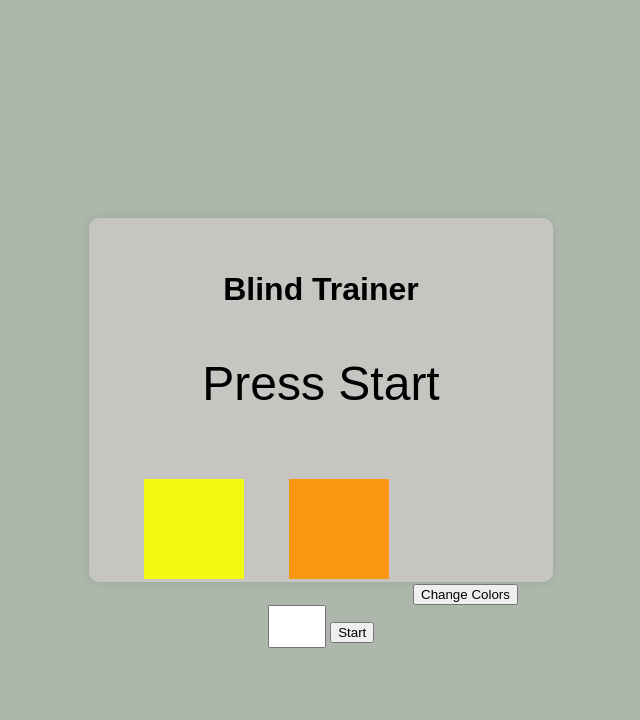
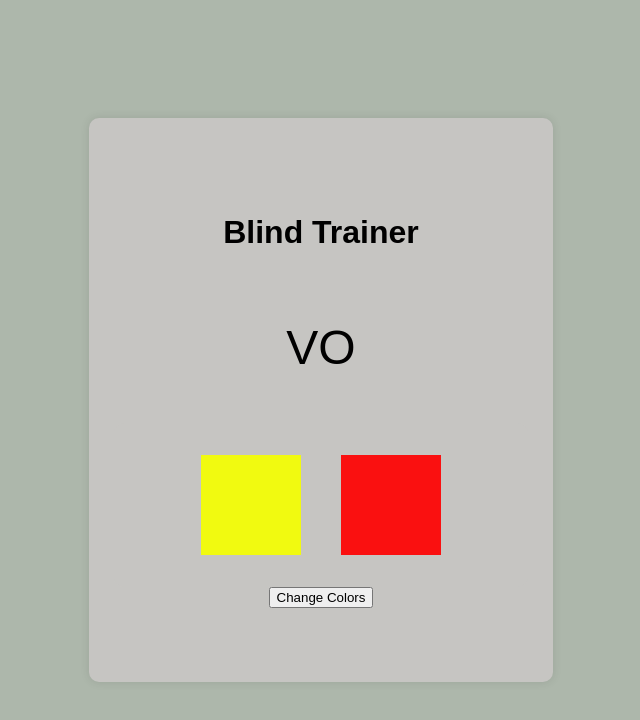
Before and after one commit to chloeboireaudevier/BlindTrainerWeb, a plain HTML site: page index.html in a window 1280 px wide. Both pictures are taken after a click on the button "Change Colors". Shown: the whole page, without its empty margins (319-959 px from the left). Drawn offline with Linux system fonts and the light colour scheme.

Commit message:
edges and name of edges displayed (no randomized colors)

```diff
--- a/index.html
+++ b/index.html
@@ -11,17 +11,19 @@
   <div class="container">
     <h1>Blind Trainer</h1>
     <p id="char-display">Press Start</p>
-
-    <!-- Squares -->
-    <div class="square" id="square1"></div>
-    <div class="square" id="square2"></div>
-
+    <div class="square-container">
+        <!-- Squares -->
+        <div class="square" id="square1"></div>
+        <div class="square" id="square2"></div>
+    </div>
     <!-- Button to trigger color change -->
     <button id="changeColorButton">Change Colors</button>
 
+    <!--
     <input type="text" id="input-box" autofocus />
     <button onclick="startTraining()">Start</button>
     <p id="feedback"></p>
+-->
   </div>
   <script src="script.js"></script>
 </body>
--- a/script.js
+++ b/script.js
@@ -4,12 +4,36 @@ let currentChar = '';
 function getRandomCorner() {
     const randomIndex = Math.floor(Math.random() * CONST.corners_key_list.length);
     const randomKey = CONST.corners_key_list[randomIndex];
-
     const value = CONST.corners.get(randomKey);
-
     return [randomKey,value]
 }
 
+function getRandomEdge() {
+    const randomIndex = Math.floor(Math.random() * CONST.edges_key_list.length);
+    const randomKey = CONST.edges_key_list[randomIndex];
+    const value = CONST.edges.get(randomKey);
+    return [randomKey,value]
+}
+
+function changeColors() {
+    // Get the square elements by ID
+    const square1 = document.getElementById('square1');
+    const square2 = document.getElementById('square2');
+
+    // Set new random colors for the squares
+    const res = getRandomEdge();
+    square1.style.backgroundColor = res[0][0];
+    square2.style.backgroundColor = res[0][1];
+    document.getElementById('char-display').textContent = res[1];
+
+}
+
+// Add event listener to the button
+document.getElementById('changeColorButton').addEventListener('click', changeColors);
+
+
+
+/*
 function startTraining() {
   nextChar();
   document.getElementById('feedback').textContent = '';
@@ -34,32 +58,4 @@ document.getElementById('input-box').addEventListener('input', function(e) {
     nextChar();
   }
 });
-
-// Function to generate random colors
-function getRandomColor() {
-    const randomIndex = Math.floor(Math.random() * CONST.edges_key_list.length);
-    const randomKey = CONST.edges_key_list[randomIndex];
-
-    return randomKey
-    const letters = '0123456789ABCDEF';
-    let color = '#';
-    for (let i = 0; i < 6; i++) {
-        color += letters[Math.floor(Math.random() * 16)];
-    }
-    return color;
-}
-
-// Function to change the colors of the squares
-function changeColors() {
-    // Get the square elements by ID
-    const square1 = document.getElementById('square1');
-    const square2 = document.getElementById('square2');
-
-    // Set new random colors for the squares
-    const newcolors = getRandomColor();
-    square1.style.backgroundColor = newcolors[0];
-    square2.style.backgroundColor = newcolors[1];
-}
-
-// Add event listener to the button
-document.getElementById('changeColorButton').addEventListener('click', changeColors);
+*/
--- a/style.css
+++ b/style.css
@@ -16,7 +16,26 @@ body {
     display: inline-block;
     box-shadow: 0 0 10px rgba(0,0,0,0.1);
     width: 400px; /* Set the container width */
-    height: 300px; /* Set the container height */
+    height: 500px; /* Set the container height */
+    display: flex;
+    flex-direction: column;  /* Stack children (squares, buttons, etc.) vertically */
+    justify-content: center; /* Center contents vertically inside the container */
+    align-items: center;
+    text-align: center;
+  }
+
+  .square-container {
+    background: #c6c5c2;
+    padding: 2em;
+    border-radius: 10px;
+    display: inline-block;
+    width: 350px; /* Set the container width */
+    height: 100px; /* Set the container height */
+    display: flex;
+    flex-direction: row;  /* Stack children (squares, buttons, etc.) vertically */
+    justify-content: center; /* Center contents vertically inside the container */
+    align-items: center;
+    text-align: center;
   }
 
   #char-display {
```
